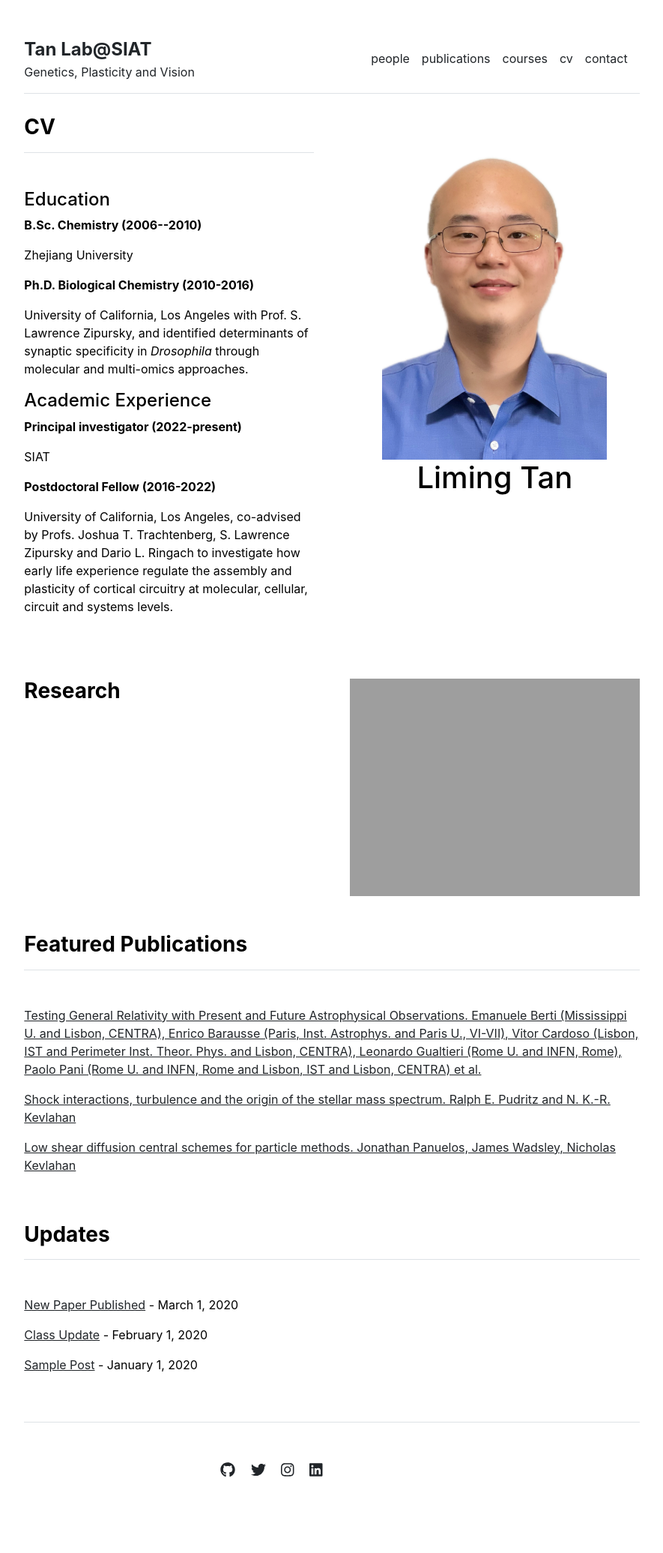
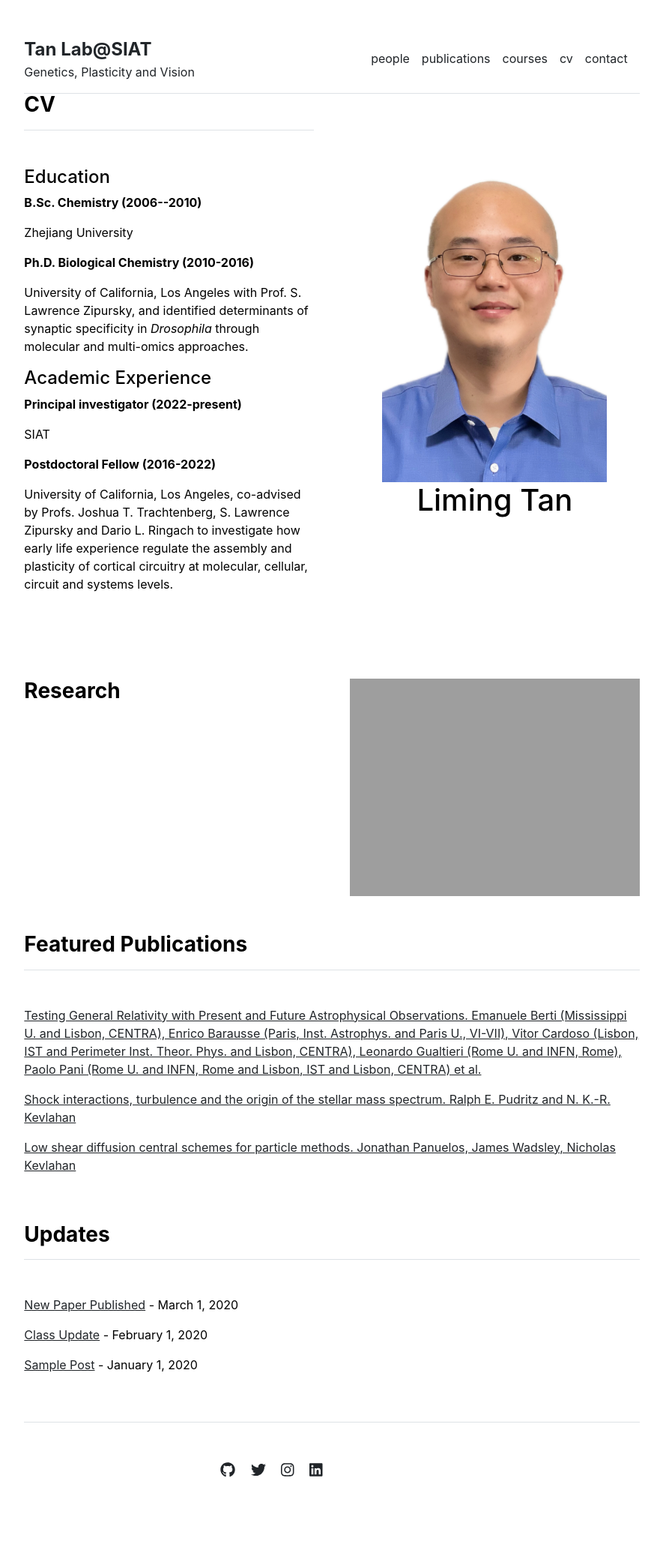
Before and after one commit to Tan-Lab-SIAT/lab-homepage, a Jekyll site: the page built from index.md, in a window 1280 px wide. Shown: the whole page at 75% size, without its empty margins (197-1082 px from the left). Built offline with Jekyll 4.4.1, drawn with Linux system fonts in a browser that asks for light colours.

Commit message:
Update home.html

```diff
--- a/_layouts/home.html
+++ b/_layouts/home.html
@@ -4,7 +4,7 @@ layout: default
 <!-- CV 区块：放在 Research 区块上方 -->
 <div class="row g-5 mb-5">
   <!-- 左侧：显示 Education 和 Academic Experience -->
-  <div class="col-md-6" style="position: relative; top: -20px;">
+  <div class="col-md-6" style="position: relative; top: -50px;">
     <h3 class="fw-bold border-bottom pb-3 mb-5">CV</h3>
     <h4>Education</h4>
     {% for edu in site.data.cv.education %}
@@ -18,7 +18,7 @@ layout: default
     {% endfor %}
   </div>
   <!-- 右侧：显示照片和姓名，照片在上，姓名在下 -->
-  <div class="col-md-6 text-center" style="position: relative; top: 20px;">
+  <div class="col-md-6 text-center" style="position: relative; top: 50px;">
     <img src="{{ site.github.url }}/assets/img/limingtan_half.png" alt="Your Name" class="img-fluid" style="max-width:300px;">
     <h1>Liming Tan</h1>
   </div>
```
